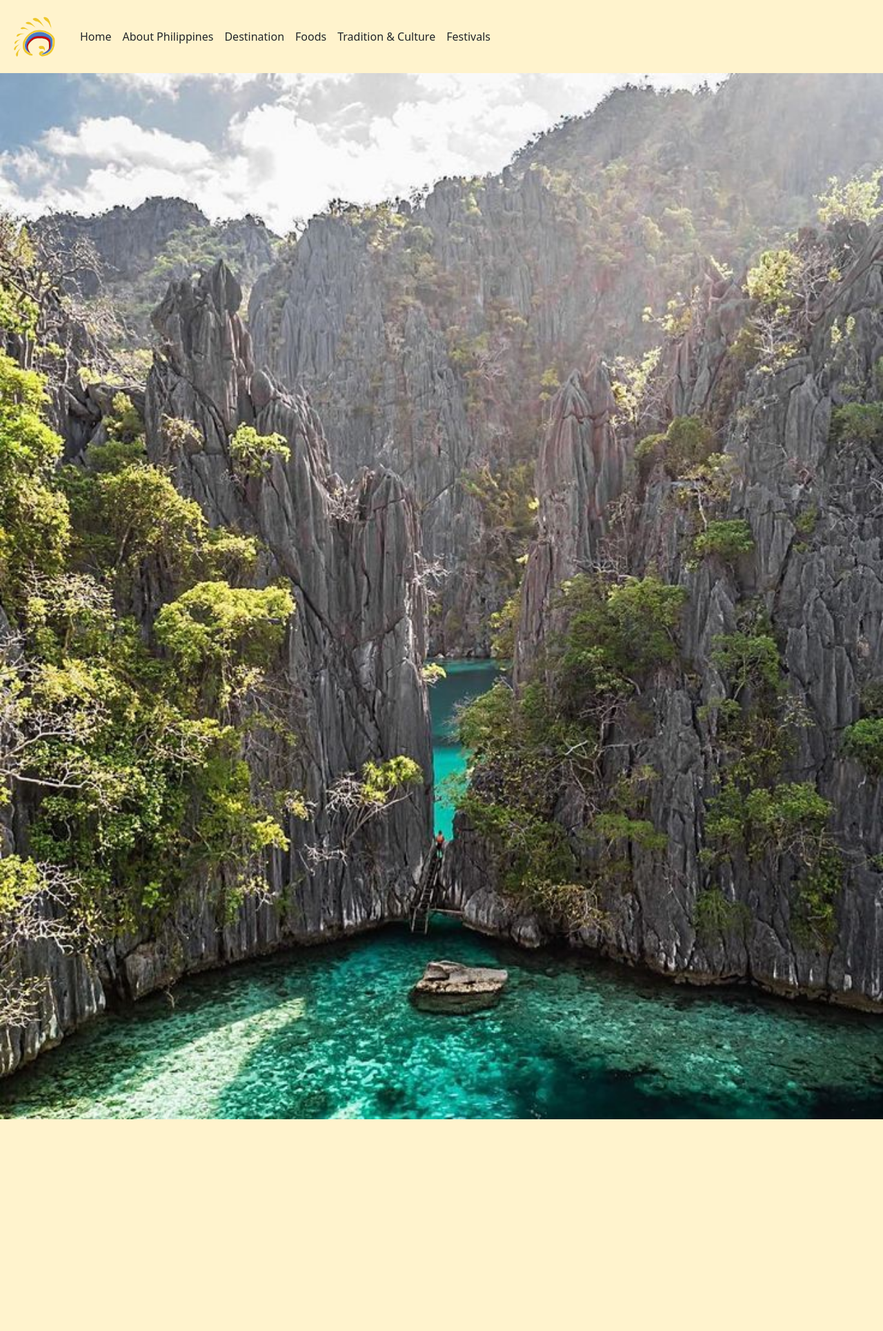
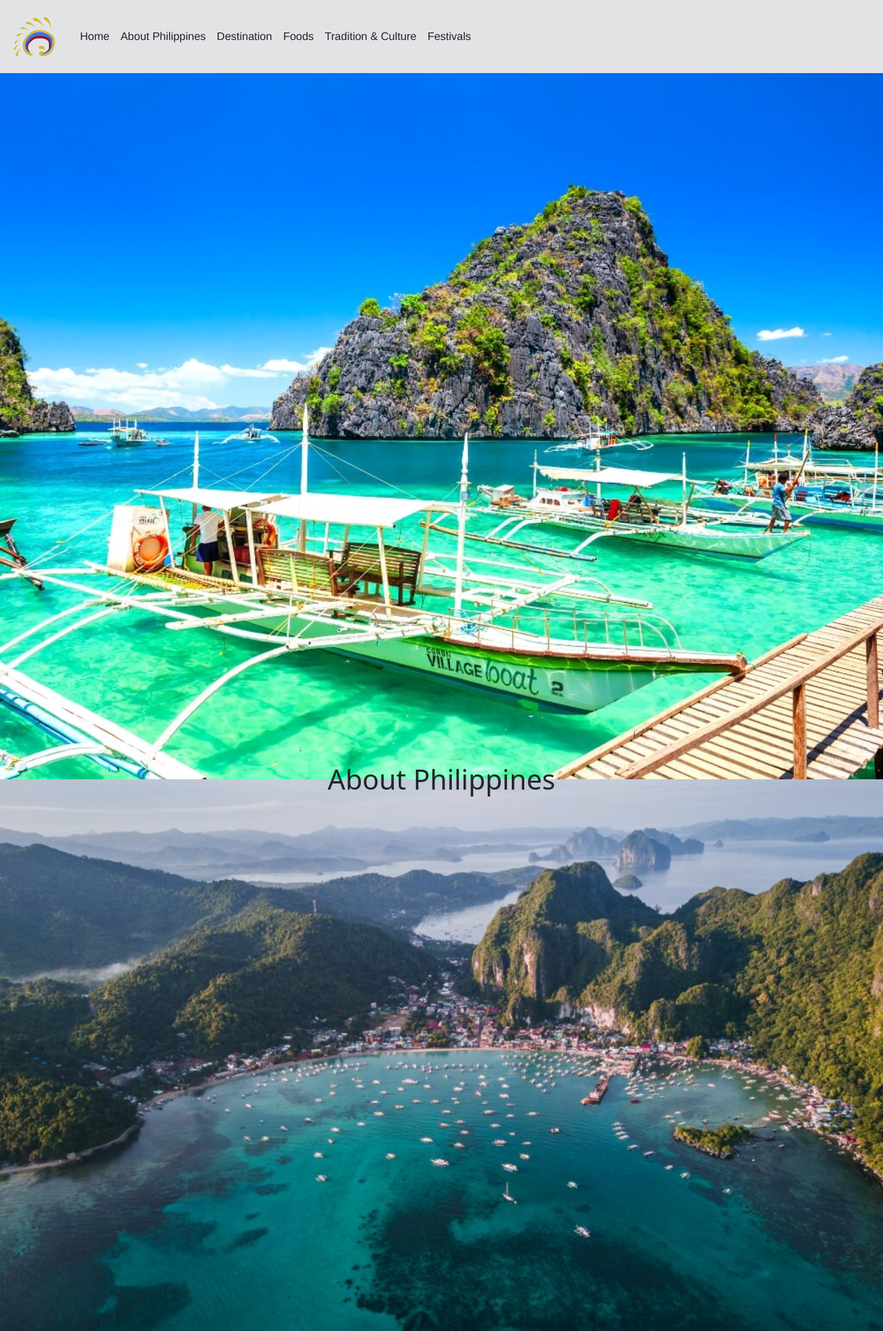
Before and after one commit to httpsaelfricEzekiel/Practice, a PHP site: page /bootstrap_wst/index.html in a window 1280 px wide. Shown: the whole page at 69% size. Before the commit the page ends 1623 px from the top, so only its background shows below. Run offline with PHP 8.4, Linux system fonts and the light colour scheme.

Commit message:
Add files via upload

```diff
--- a/bootstrap_wst/index.html
+++ b/bootstrap_wst/index.html
@@ -7,11 +7,12 @@
     <link href="https://cdn.jsdelivr.net/npm/bootstrap@5.3.2/dist/css/bootstrap.min.css" rel="stylesheet"
         integrity="sha384-T3c6CoIi6uLrA9TneNEoa7RxnatzjcDSCmG1MXxSR1GAsXEV/Dwwykc2MPK8M2HN" crossorigin="anonymous">
     <title>Tourism Philippines</title>
+    <link rel="shortcut icon" href="img/phil_logo.png" type="image/x-icon">
     <link rel="stylesheet" href="style.css">
 </head>
 
 <body>
-    <nav class="navbar navbar-expand-sm bg-warning-subtle navbar-dark">
+    <nav class="navbar navbar-expand-sm bg-secondary-subtle navbar-dark">
         <div class="container-fluid">
             <a class="navbar-brand" href="#">
                 <img src="img/phil_logo.png" alt="philippines_logo" class="logo-phil">
@@ -22,47 +23,52 @@
             <div class="collapse navbar-collapse" id="collapsibleNavbar">
                 <ul class="navbar-nav">
                     <li class="nav-item ">
-                        <a class="nav-link text-dark" href="#">Home</a>
+                        <a class="nav-link text-dark home" href="index.html">Home</a>
                     </li>
                     <li class="nav-item">
-                        <a class="nav-link text-dark" href="#">About Philippines</a>
+                        <a class="nav-link text-dark about" href="#aboutphilippines">About Philippines</a>
                     </li>
                     <li class="nav-item">
-                        <a class="nav-link text-dark" href="#">Destination</a>
+                        <a class="nav-link text-dark destination" href="#destination">Destination</a>
                     </li>
                     <li class="nav-item">
-                        <a class="nav-link text-dark" href="#">Foods</a>
+                        <a class="nav-link text-dark foods" href="#foods">Foods</a>
                     </li>
                     <li class="nav-item">
-                        <a class="nav-link text-dark" href="#">Tradition & Culture</a>
+                        <a class="nav-link text-dark tradtion" href="#tradition&culture">Tradition & Culture</a>
                     </li>
                     <li class="nav-item">
-                        <a class="nav-link text-dark" href="#">Festivals</a>
+                        <a class="nav-link text-dark festivals" href="#festivals">Festivals</a>
                     </li>
                 </ul>
             </div>
         </div>
     </nav>
-    <div id="carouselExampleSlidesOnly" class="carousel slide" data-bs-ride="carousel">
+    <div id="carouselExampleSlidesOnly" class="carousel slide position-relative" data-bs-ride="carousel">
         <div class="carousel-inner">
             <div class="carousel-item active">
-                <img src="img/Coron, Palawan, Philippines.jpg" class="d-block w-100" id="coron" alt="...">
+                <img src="img/coron.jpg" class="d-block w-100" id="coron" alt="Coron Palawan">
             </div>
             <div class="carousel-item">
-                <img src="img/Mayon Volcano.jpg" class="d-block w-100" alt="..." id="mayon">
+                <img src="img/Mayon Volcano.jpg" class="d-block w-100" alt="Mayon Volcano Albay" id="mayon">
             </div>
             <div class="carousel-item">
-                <img src="img/Mt_ Lingguhob Hike, Tubungan, Iloilo.jpg" class="d-block w-100" alt="..." id="lingguhob">
+                <img src="img/Mt_ Lingguhob Hike, Tubungan, Iloilo.jpg" class="d-block w-100"
+                    alt="Mt. Lingguhob, Tubungan Iloilo" id="lingguhob">
             </div>
             <div class="carousel-item">
-                <img src="img/Boracay, Philippines.jpg" class="d-block w-100" alt="..." id="boracay">
+                <img src="img/Boracay, Philippines.jpg" class="d-block w-100" alt="Boracay, Aklan" id="boracay">
             </div>
             <div class="carousel-item">
-                <img src="img/Banaue Rice Terraces.jpg" class="d-block w-100" alt="..." id="banaue">
+                <img src="img/Banaue Rice Terraces.jpg" class="d-block w-100" alt="Banaue Rice Terraces" id="banaue">
             </div>
             <div class="carousel-item">
-                <img src="img/Batanes.jpg" class="d-block w-100" alt="..." id="batanes">
+                <img src="img/batanes.webp" class="d-block w-100" alt="Batanes" id="batanes">
+            </div>
         </div>
+    </div>
+    <div class="d-flex p-2 bg position-relative">
+        <h1 class="position-absolute top-0 start-50 translate-middle text-body">About Philippines</h1>
     </div>
     <script src="https://cdn.jsdelivr.net/npm/bootstrap@5.3.2/dist/js/bootstrap.bundle.min.js"
         integrity="sha384-C6RzsynM9kWDrMNeT87bh95OGNyZPhcTNXj1NW7RuBCsyN/o0jlpcV8Qyq46cDfL"
--- a/bootstrap_wst/style.css
+++ b/bootstrap_wst/style.css
@@ -1,10 +1,20 @@
 *{
     margin: 0;
     padding: 0;
+    scroll-behavior: smooth;
 }
 .logo-phil {
     object-fit: cover;
     width: 80px;
     mix-blend-mode:multiply;
-    background-color: transparent;
 }
+.nav-link {
+    font-family: 'Franklin Gothic Medium', 'Arial Narrow', Arial, sans-serif;
+}
+.bg {
+    background-image: url("img/bg1.jpg");
+    background-repeat: no-repeat;
+    background-size: cover;
+    background-position: center;
+    height: 100vh;
+}
```
Also changed, not shown: bootstrap_wst/img/batanes.webp (added), bootstrap_wst/img/bg1.jpg (added), bootstrap_wst/img/coron.jpg (added).
